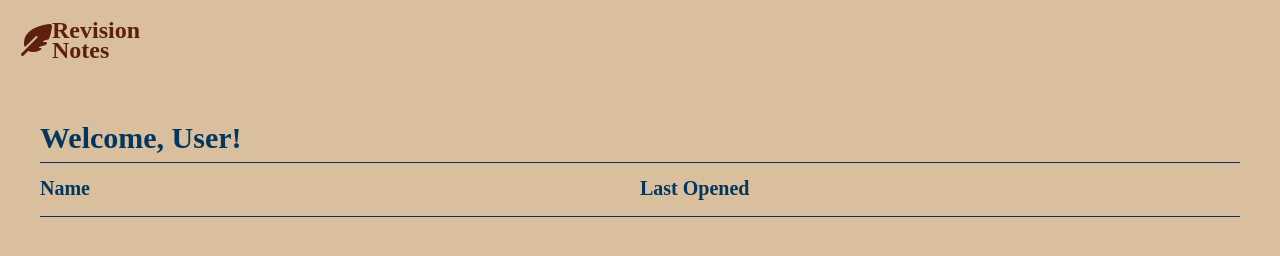
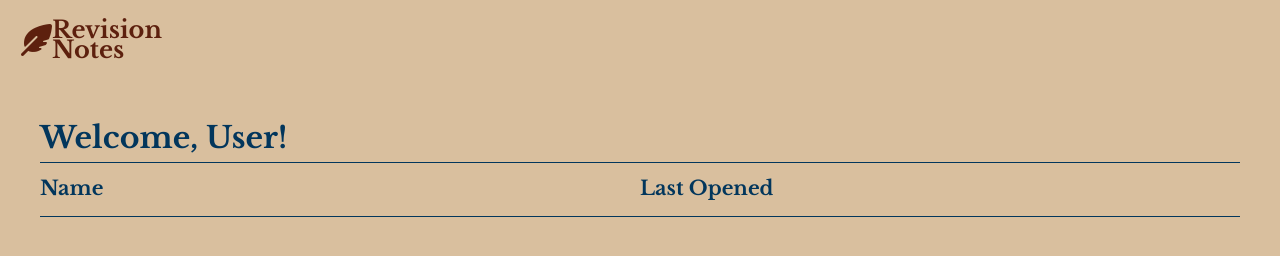
Before and after one commit to Fenella-O/Revision-Notes, a website: page src/home.html in a window 1280 px wide. Drawn offline with nearby package versions, Linux system fonts and the light colour scheme.

Commit message:
Fix Google font issue.

```diff
--- a/src/home.html
+++ b/src/home.html
@@ -6,6 +6,8 @@
     <title>Homepage</title>
     <link href="./output.css" rel="stylesheet">
     <script src="https://kit.fontawesome.com/eb50bdc22d.js" crossorigin="anonymous"></script>
+    <link href="https://fonts.googleapis.com/css2?family=Libre+Baskerville:wght@400;700&display=swap" rel="stylesheet">
+
 </head>
 <body class="bg-beige flex justify-center h-full w-full flex-col">
     <div>
--- a/src/input.css
+++ b/src/input.css
@@ -1,5 +1,4 @@
 @import "tailwindcss";
-@import url('https://fonts.googleapis.com/css2?family=Libre+Baskerville&display=swap');
 
 
 
@@ -11,7 +10,7 @@
 
 @layer utilities{
     .normal-font{
-        font-family: "Libre Baskerville", 'Times New Roman', Times, serif;
+        font-family:'Libre Baskerville', 'Times New Roman', Times, serif;
     }
 }
 
```
Also changed, not shown: src/main.html (+2 -0 lines), src/output.css.
